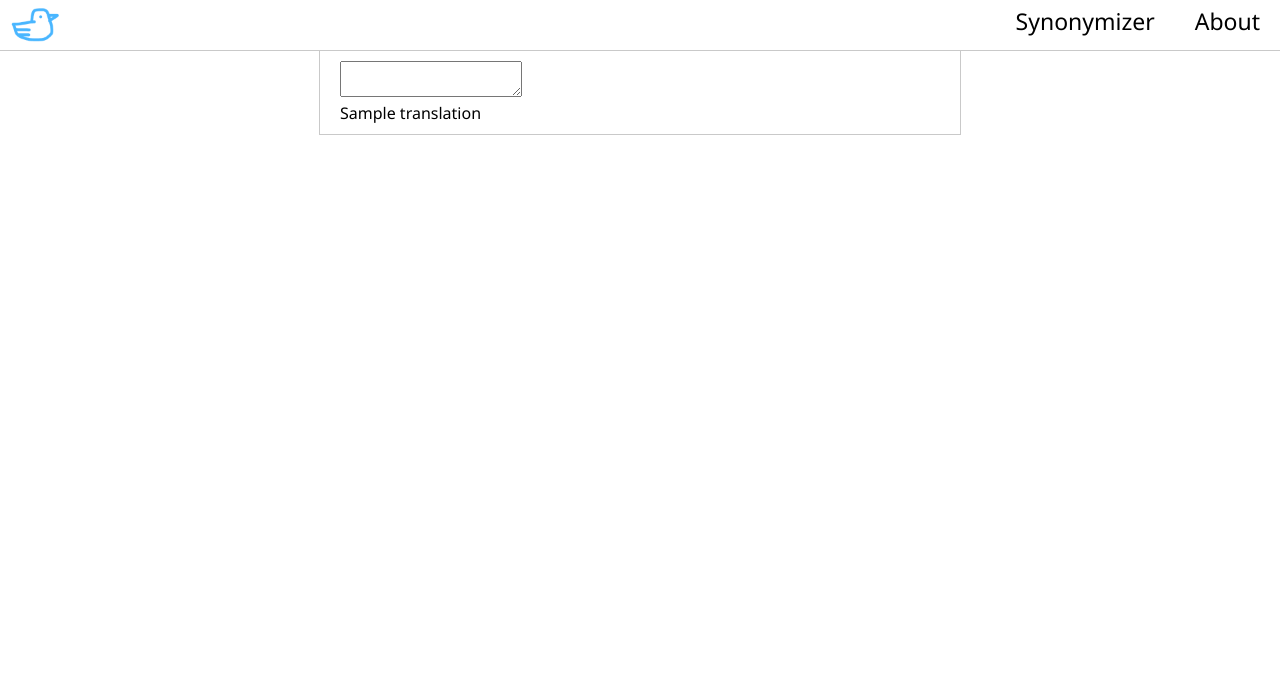
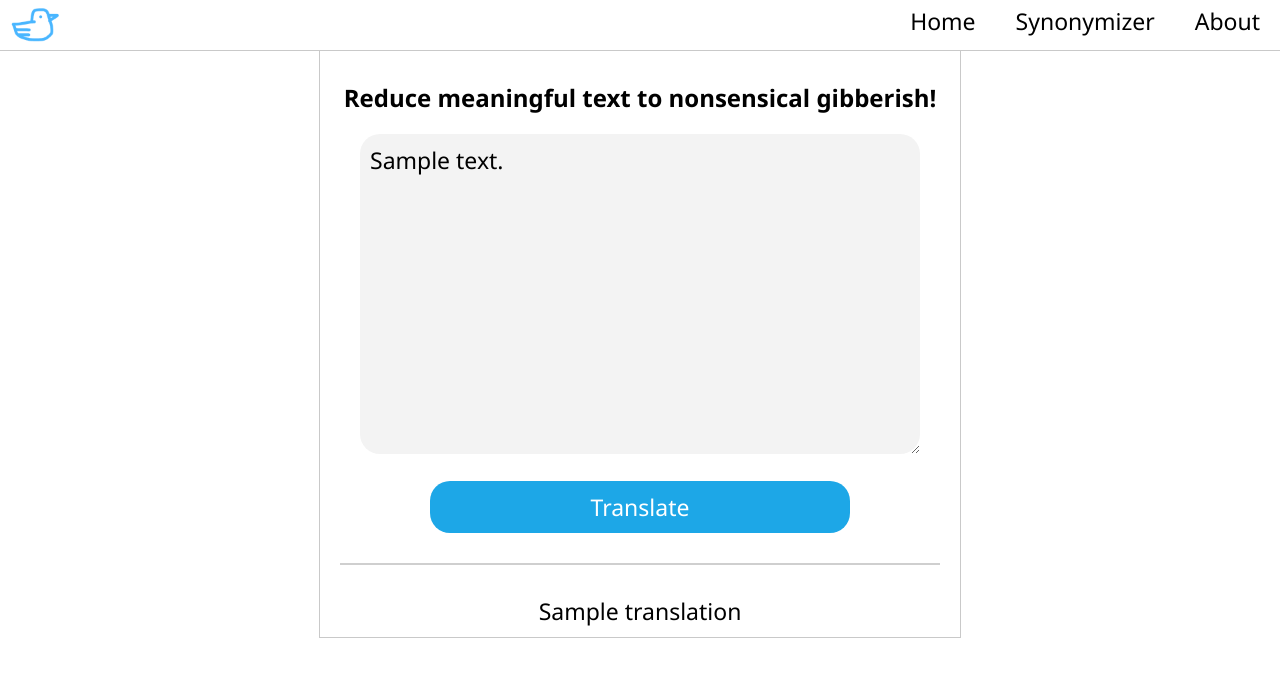
Before and after one commit to knosmos/twarble, a Flask app: template templates/synonymizer.html in a window 1280 px wide. Shown: the top 677 px of the page. Run offline with Flask 2, Linux system fonts and the light colour scheme; the template is opened without the code that fills it: most values are stand-ins (such as "Sample title", 1, 10 or a date in 2020); parts of the project's set-up code (start-up, migrations or seed data) failed here and were passed over.

Commit message:
Added frontpage and synonymizer

```diff
--- a/main.py
+++ b/main.py
@@ -1,8 +1,14 @@
 from flask import Flask, request, render_template
 from synonymizer import synonymize
 import twitter
+import random
 
 app = Flask(__name__)
+
+# Get handles for frontpage
+with open('maintwitterhandles.txt','r') as fIn:
+    mainhandles = fIn.read().split()
+
 @app.route('/', methods = ['GET','POST'])
 def index():
     if request.method == 'POST':
@@ -11,8 +17,14 @@
         for tweet in tweets:
             tweet.text = synonymize(tweet.text)
         return render_template('index.html',messages=tweets)
-    # Fetch five random handles from the list
-    return render_template('index.html',messages=[])
+    # Fetch three random handles from the list
+    handles = random.sample(mainhandles,3)
+    tweets = []
+    for handle in handles:
+        tweet = twitter.get_tweets(handle,1)[0]
+        tweet.text = synonymize(tweet.text)
+        tweets.append(tweet)
+    return render_template('index.html',messages=tweets)
 
 @app.route('/about', methods = ['GET'])
 def about(): return render_template('about.html')
@@ -21,8 +33,8 @@
 def synonym():
     if request.method == 'POST':
         text = request.form['text']
-        return render_template('synonymize.html',translation=synonymize(text))
-    return render_template('synonymize.html')
+        return render_template('synonymizer.html',translation=synonymize(text),text=text)
+    return render_template('synonymizer.html')
 
 if __name__ == '__main__':
     app.run('0.0.0.0')
--- /dev/null
+++ b/maintwitterhandles.txt
@@ -0,0 +1,4 @@
+conanobrien
+ctrlshifti
+donttrythis
+SethMacFarlane
--- a/static/style.css
+++ b/static/style.css
@@ -102,6 +102,36 @@
     text-decoration:underline;
 }
 
+textarea{
+    font-family: "Segoe UI", Arial, Helvetica, sans-serif;
+    font-size:23px;
+    border-radius:20px;
+    border:none;
+    background-color:rgb(243, 243, 243);
+    padding:10px;
+    width:90%;
+    height:300px;
+}
+#submitSynonym{
+    border-radius:20px;
+    border:none;
+    padding:10px;
+    font-size:23px;
+    font-family: "Segoe UI", Arial, Helvetica, sans-serif;
+    background-color:rgb(29, 167, 231);
+    color:white;
+    width:70%;
+    text-align:center;
+}
+#translation{
+    font-family: "Segoe UI", Arial, Helvetica, sans-serif;
+    font-size:23px;
+}
+
+hr{
+    border: 1px solid rgb(207, 207, 207);
+}
+
 @media screen and (max-width:600px){
     .card{
         width:90%;
--- a/templates/about.html
+++ b/templates/about.html
@@ -11,13 +11,14 @@
             <img src=static/logo.png width=50px>
             <a href='/about'>About</a>
             <a href='/synonymizer'>Synonymizer</a>
+            <a href='/'>Home</a>
         </nav>
         <div id = messageContainer>
             <div class=card>
                 <h1>Twarble</h1>
                 <p>Created by Jieruei Chang and Nathan Myers.</p>
                 <h2>What is Twarble?</h2>
-                <h3>Twarble is an application that takes tweets and replaces every word in them with their most-smart-sounding synonyms for increased comedic value.</h3>
+                <hp>Twarble is an application that takes tweets and replaces every word in them with their most-smart-sounding synonyms for increased comedic value.</p>
                 <h2>How does it work?</h2>
                 Twarble uses the tweepy library to obtain tweets from Twitter. Every word is then converted to a synonym with the Datamuse API. After conversion, the tweets are sent to a Flask server which provides you with all the garbled tweets you want.
                 <h2>Disclaimer</h2>
--- a/templates/index.html
+++ b/templates/index.html
@@ -28,7 +28,7 @@
                 </div>
                 <br style='clear:both'>
                 <p class=message>{{msg.text}}</p><br>
-                <a class='tweet-link'href=https://twitter.com/twitter/statuses/{{msg.url}}>view real tweet</a>
+                <a class='tweet-link' href=https://twitter.com/twitter/statuses/{{msg.url}}>view real tweet</a>
             </div>
             <br>
             {% endfor %}
--- a/templates/synonymizer.html
+++ b/templates/synonymizer.html
@@ -8,17 +8,22 @@
     <body>
         <nav>
             <img src=static/logo.png width=50px>
-
             <a href='/about'>About</a>
             <a href='/synonymizer'>Synonymizer</a>
+            <a href='/'>Home</a>
         </nav>
         <div id = messageContainer>
-            <div class=card>
+            <div class=card style='text-align:center;'>
+                <h2>Reduce meaningful text to nonsensical gibberish!</h2>
                 <form method=POST>
-                    <textarea name='text'></textarea>
-                    <input type=submit id='submit' value='Translate'>
+                    <textarea name='text'>{% if text %}{{text}}{% endif %}</textarea>
+                    <br><br>
+                    <input type=submit id=submitSynonym value='Translate'>
                 </form>
                 {% if translation %}
+                <br>
+                <hr>
+                <br>
                 <div id='translation'>
                     {{translation}}
                 </div>
--- a/twitter.py
+++ b/twitter.py
@@ -4,6 +4,11 @@
 consumer_secret = "jpatKMyLe3kqqCYLvxi0wlWB3iKoA8C5EinjerNfyKccd4rYSe"
 access_key = "1325119105888882689-kMRUQHQsNyeNXT2HRxBWZhcnKW5AnM"
 access_secret = "NofY4e7pWLfi0exO0sv1RrsiR2MjweCjYcWS8lwC5gQqV"
+
+# auth to consumer key and consumer secret
+auth = tweepy.OAuthHandler(consumer_key, consumer_secret)
+auth.set_access_token(access_key, access_secret)
+api = tweepy.API(auth)
 
 class message:
     def __init__(self,name,handle,profile,text,url):
@@ -25,11 +30,9 @@
 
 # Function to extract tweets
 def get_tweets(username, number_of_tweets, useLinkRemoval=True):
-        # auth to consumer key and consumer secret
-        auth = tweepy.OAuthHandler(consumer_key, consumer_secret)
-        auth.set_access_token(access_key, access_secret)
-        api = tweepy.API(auth)
+        global api
 
+        username = username.replace('@','')
         tweets = api.user_timeline(screen_name=username, count=number_of_tweets)
 
         tweetStrings = []
@@ -44,6 +47,10 @@
         for j in tweets_for_URL:
             tweetURLs.append(j)
 
+        replaces = {'&lt;':'<','&gt;':'>','&amp;':'&'}
+        for tweet in tweetStrings:
+            [tweet=tweet.replace(i,j) for i,j in replaces.items()]
+
         user = api.get_user(username)
 
         temp = user.name
```
